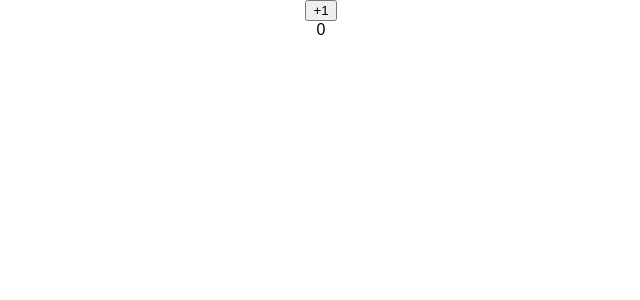
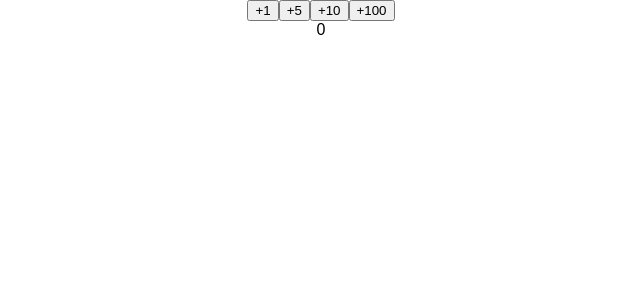
Before and after one commit to linhlv/React_Getting_Started, a React (Create React App) app: page / in a window 1280 px wide. Shown: the top 300 px of the page, without its empty margins (319-959 px from the left). Built offline with nearby package versions, Linux system fonts and the light colour scheme.

Commit message:
Scalable

```diff
--- a/src/App.js
+++ b/src/App.js
@@ -6,7 +6,9 @@ import './App.css';
 class Button extends Component{
 	render(){
   	return (
-    	<button onClick={this.props.onClickFunction}>+1</button>
+    	<button onClick={()=>{this.props.onClickFunction(this.props.incrementValue)}}>
+        +{this.props.incrementValue}
+      </button>
     );
   };
 }
@@ -23,10 +25,10 @@ class App extends Component {
       counter : 0
   }
 
-  incrementCounter = ()=>{
+  incrementCounter = (incrementValue)=>{
     this.setState((prevState)=>{
       return {
-        counter: prevState.counter + 1
+        counter: prevState.counter + incrementValue
       }
     });
   };
@@ -34,7 +36,10 @@ class App extends Component {
   render() {
     return (
       <div className="App">
-          <Button onClickFunction={this.incrementCounter}></Button>
+          <Button onClickFunction={this.incrementCounter} incrementValue={1}></Button>
+          <Button onClickFunction={this.incrementCounter} incrementValue={5}></Button>
+          <Button onClickFunction={this.incrementCounter} incrementValue={10}></Button>
+          <Button onClickFunction={this.incrementCounter} incrementValue={100}></Button>
           <Result counter={this.state.counter}></Result>
       </div>
     );
```
